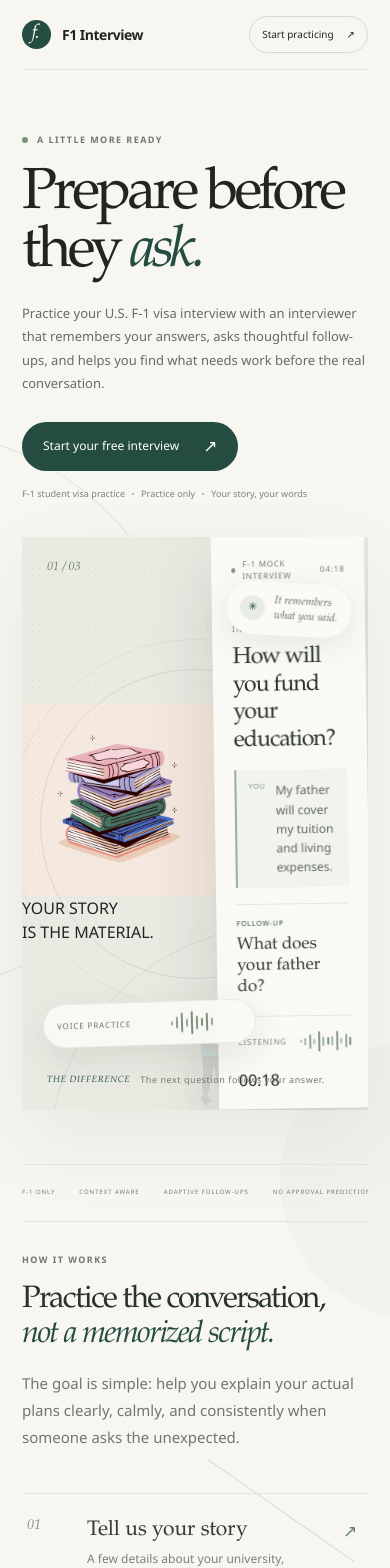
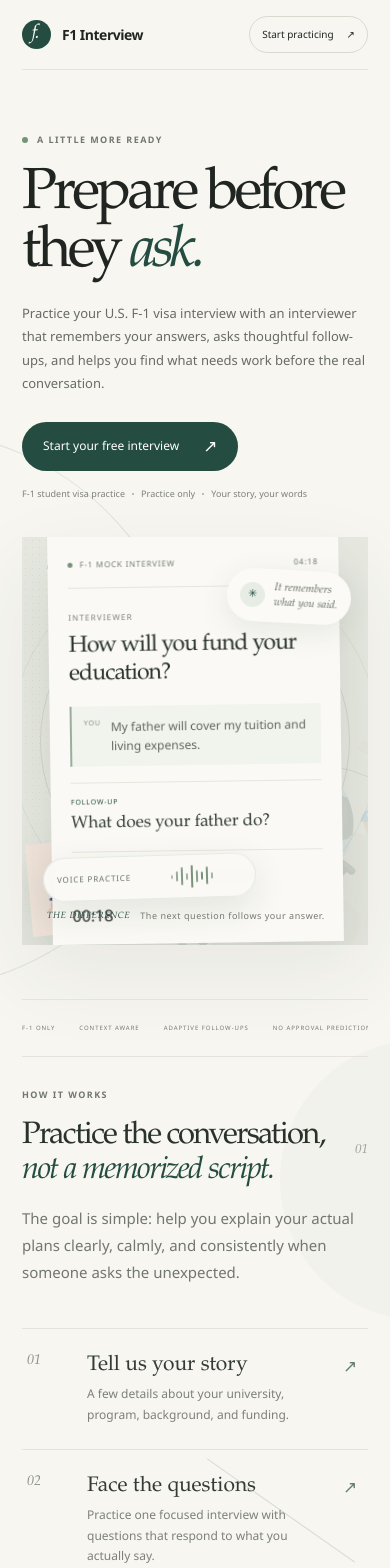
Before and after one commit to ahmedawan216/f1-interview, a Next.js app: page / in a window 390 px wide. Shown: the top 1568 px of the page. Built offline with nearby package versions, Linux system fonts and the light colour scheme.

Commit message:
establish cohesive illustration visual system

```diff
--- a/app/globals.css
+++ b/app/globals.css
@@ -1033,3 +1033,212 @@ a.mode-card:hover .mode-arrow { transform: translate(2px, -2px); }
     clip-path: inset(0 0 0 0);
   }
 }
+
+
+/* =========================================================
+   Illustration-led visual system
+   One strong object per surface. The artwork supports the
+   story; it never competes with the product UI.
+   ========================================================= */
+
+.hero-study-object {
+  position: absolute;
+  z-index: 2;
+  left: 3%;
+  bottom: 3%;
+  width: 150px;
+  transform: rotate(-5deg);
+  pointer-events: none;
+  filter: drop-shadow(0 18px 22px rgba(42,55,42,.10));
+}
+.hero-study-object img {
+  display: block;
+  width: 100%;
+  height: auto;
+  mix-blend-mode: multiply;
+}
+.hero-study-object span {
+  position: absolute;
+  left: 16px;
+  bottom: -18px;
+  padding: 7px 9px;
+  background: #f7f6f1;
+  color: #536454;
+  font: italic 9px/1.25 var(--serif);
+  letter-spacing: .02em;
+  transform: rotate(3deg);
+  box-shadow: 0 8px 20px rgba(45,57,44,.08);
+}
+.hero-visual-globe {
+  width: 390px;
+  height: 390px;
+  right: -42px;
+  bottom: -85px;
+  opacity: .23;
+}
+
+.approach {
+  grid-template-columns: .82fr 1.18fr;
+  gap: 10%;
+}
+.approach-intro-column {
+  min-width: 0;
+}
+.approach .step-list {
+  grid-column: 2;
+}
+.approach-intro-column {
+  grid-column: 1;
+}
+.approach::after {
+  content: "";
+  position: absolute;
+  left: 0;
+  bottom: 53px;
+  width: 120px;
+  height: 1px;
+  background: #cfd5cc;
+  transform: rotate(-4deg);
+}
+.approach::before {
+  content: "01";
+  position: absolute;
+  right: 0;
+  top: 101px;
+  color: #9aa197;
+  font: italic 13px var(--serif);
+}
+
+.practice-visual {
+  isolation: isolate;
+}
+.practice-illustration {
+  position: absolute;
+  z-index: 0;
+  width: 215px;
+  height: 215px;
+  object-fit: cover;
+  left: -15px;
+  bottom: -15px;
+  border-radius: 50%;
+  mix-blend-mode: multiply;
+  opacity: .96;
+  transform: rotate(-4deg);
+  filter: saturate(.94);
+}
+.practice-visual::after {
+  width: 230px;
+  height: 230px;
+  right: -70px;
+  bottom: -65px;
+  opacity: .12;
+}
+.practice-preview-card {
+  margin-left: 30px;
+}
+.practice-note {
+  right: 4%;
+}
+
+.placeholder-heading-row {
+  display: grid;
+  grid-template-columns: minmax(0, 1fr) 250px;
+  gap: 8%;
+  align-items: center;
+}
+.placeholder-art {
+  position: relative;
+  min-height: 250px;
+  display: grid;
+  place-items: center;
+  overflow: hidden;
+  background: #e9ebe3;
+  box-shadow: 0 22px 55px rgba(44,55,43,.08);
+}
+.placeholder-art img {
+  width: 190px;
+  height: 190px;
+  object-fit: contain;
+  mix-blend-mode: multiply;
+}
+.placeholder-art span {
+  position: absolute;
+  left: 16px;
+  bottom: 13px;
+  color: #6e7b70;
+  font: italic 10px/1.25 var(--serif);
+}
+.profile-art img {
+  width: 220px;
+  height: 220px;
+}
+.progress-art img {
+  width: 175px;
+  height: 175px;
+}
+.placeholder-card {
+  border-radius: 0;
+}
+.placeholder-spark {
+  font: italic 16px var(--serif);
+}
+
+@media (max-width: 900px) {
+  .approach {
+    grid-template-columns: 1fr;
+    gap: 35px;
+  }
+  .approach-intro-column,
+  .approach .step-list {
+    grid-column: 1;
+  }
+  .approach::before {
+    top: 85px;
+  }
+  .hero-study-object {
+    width: 115px;
+    left: 1%;
+    bottom: 3%;
+  }
+  .hero-visual-globe {
+    width: 300px;
+    height: 300px;
+    right: -75px;
+    bottom: -65px;
+    opacity: .16;
+  }
+  .placeholder-heading-row {
+    grid-template-columns: 1fr;
+    gap: 30px;
+  }
+  .placeholder-art {
+    min-height: 210px;
+  }
+}
+
+@media (max-width: 560px) {
+  .hero-study-object {
+    width: 92px;
+    left: 2%;
+    bottom: 3%;
+  }
+  .hero-study-object span {
+    display: none;
+  }
+  .practice-illustration {
+    width: 150px;
+    height: 150px;
+    left: -18px;
+    bottom: -18px;
+  }
+  .practice-preview-card {
+    margin-left: 12px;
+  }
+  .placeholder-art {
+    min-height: 190px;
+  }
+  .placeholder-art img {
+    width: 145px;
+    height: 145px;
+  }
+}
```
